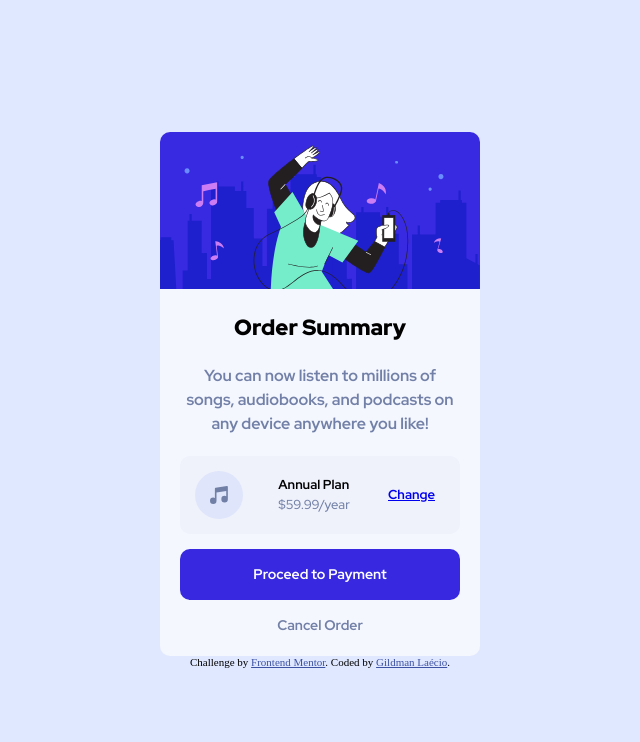
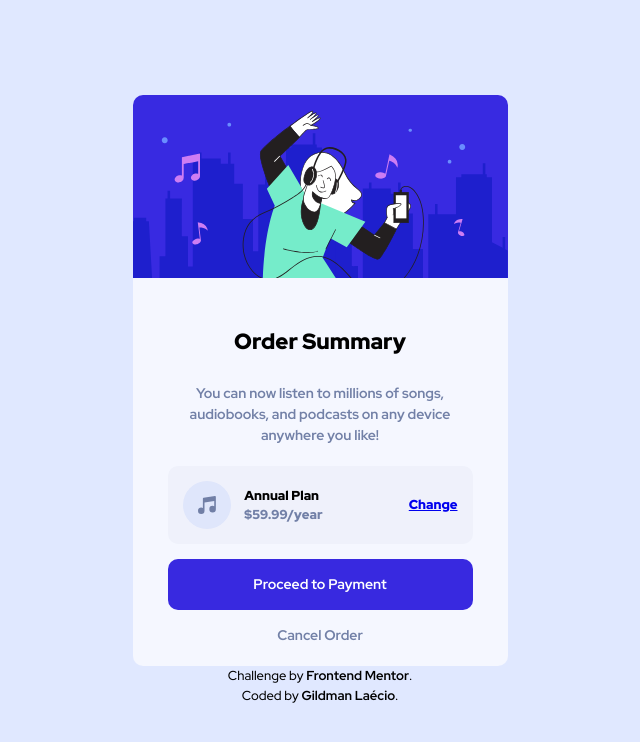
Before and after one commit to gillaercio/order-summary-component-main, a plain HTML site: page index.html in a window 1280 px wide. Shown: the whole page, without its empty margins (320-960 px from the left). Drawn offline with Linux system fonts and the light colour scheme.

Commit message:
Main.css concluded

```diff
--- a/assets/css/main.css
+++ b/assets/css/main.css
@@ -1,5 +1,6 @@
 body {
   display: grid;
+  grid-gap: 10px;
   height: 100vh;
   align-content: center;
   justify-content: center;
@@ -36,34 +37,38 @@ p {
   padding-bottom: 20px;
 }
 
-.plan {
+.plans {
   display: grid;
-  grid-template-columns: repeat(3, 1fr);
+  grid-template-columns: repeat(2, 1fr);
   align-items: center;
-  width: 100%;
+  grid-gap: 60px;
   background-color: var(--Desaturated-blue-transparent);
   border-radius: 10px;
   padding: 15px;
   font: var(--text-sm);
+  font-weight: 900;
 }
 
-.plan span:nth-child(1),
-.plan a {
-  font-weight: 700;
+.plan {
+  display: grid;
+  grid-template-columns: repeat(2, 1fr);
+  width: 140px;
+  justify-content: center;
+  align-items: center;
 }
 
-.plan span:nth-child(2) {
+.plan-values span:nth-child(2) {
   color: var(--Desaturated-blue);
 }
 
-.plan a {
+.plans a {
   text-align: right;
-  padding-right: 10px;
 }
 
-.attribution {
-  font-size: 11px;
-  text-align: center;
+.plans a:hover {
+  opacity: .7;
+  text-decoration: none;
+  cursor: pointer;
 }
 
 .proceed {
@@ -78,12 +83,56 @@ p {
   text-decoration: none;
 }
 
+.proceed:hover {
+  opacity: .7;
+  cursor: pointer;
+}
+
 .cancel {
   font: var(--text-button);
   color: var(--Desaturated-blue);
   text-decoration: none;
 }
 
+.cancel:hover {
+  color: black;
+  cursor: pointer;
+}
+
+.attribution {
+  font: var(--text-sm);
+  text-align: center;
+}
+
 .attribution a {
+  text-decoration: none;
+  font-weight: 700;
+  color: black;
+}
+
+.attribution a:hover {
   color: hsl(228, 45%, 44%);
 }
+
+@media screen and (min-width: 1023px) {
+  body {
+    grid-gap: 0;
+  }
+
+  main {
+    max-width: 375px;
+  }
+
+  #content {
+    padding-inline: 35px;
+  }
+
+  h1 {
+    padding-block: 25px;
+  }
+
+  p {
+    padding-inline: 10px;
+    font-size: 1.4em;
+  }
+}
--- a/index.html
+++ b/index.html
@@ -26,11 +26,13 @@
         device anywhere you like!
       </p>
 
-      <div class="plan">
-        <img src="assets/images/icon-music.svg" alt="icon music">
-        <div class="plan-values">
-          <span>Annual Plan</span>
-          <span>$59.99/year</span>
+      <div class="plans">
+        <div class="plan">
+          <img src="assets/images/icon-music.svg" alt="icon music">
+          <div class="plan-values">
+            <span>Annual Plan</span>
+            <span>$59.99/year</span>
+          </div>
         </div>
         <a href="#">Change</a>
       </div>
@@ -40,7 +42,7 @@
   </main>
 
   <footer class="attribution">
-    Challenge by <a href="https://www.frontendmentor.io?ref=challenge" target="_blank">Frontend Mentor</a>.
+    Challenge by <a href="https://www.frontendmentor.io?ref=challenge" target="_blank">Frontend Mentor</a>.<br>
     Coded by <a href="https://github.com/gillaercio/order-summary-component-main" target="_blank">Gildman Laécio</a>.
   </footer>
 </body>
```
